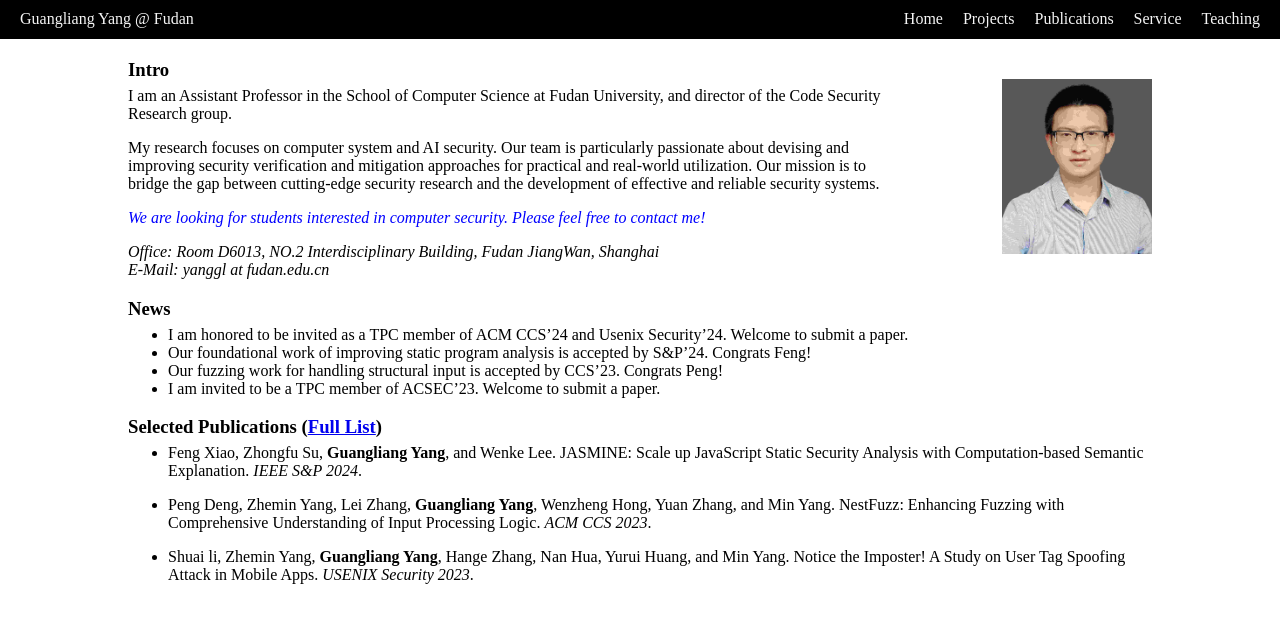
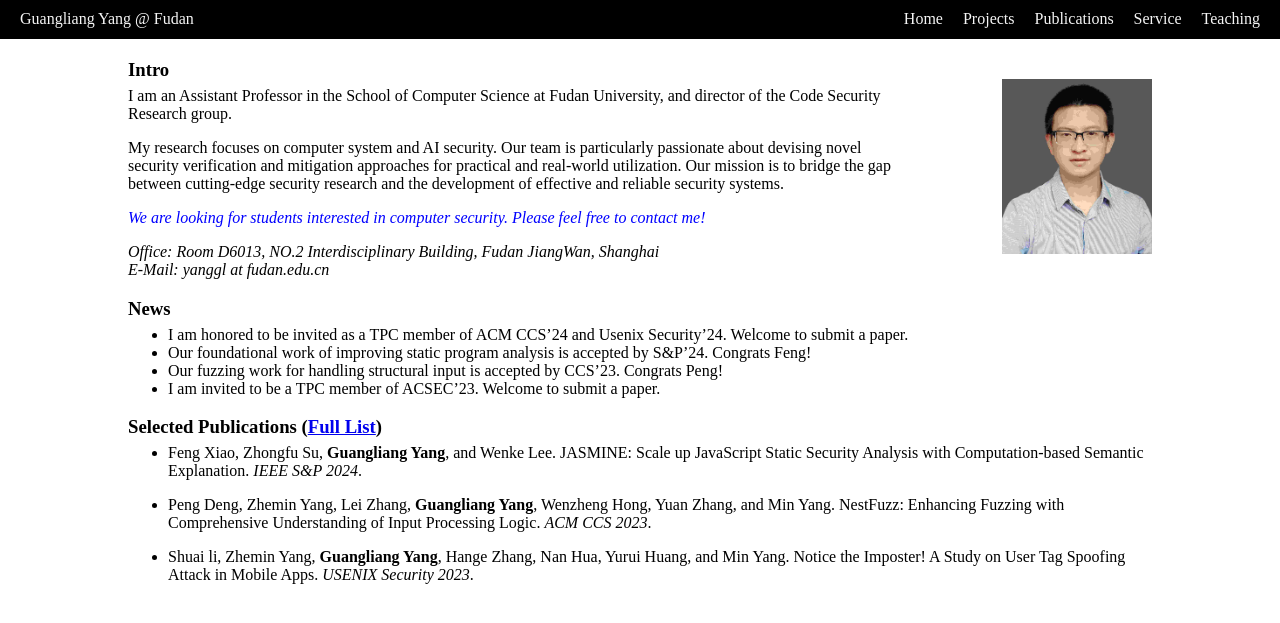
Before and after one commit to yang-guangliang/yang-guangliang.github.io, a Jekyll site: the page built from index.md, in a window 1280 px wide. Shown: the top 623 px of the page. Built offline with Jekyll 4.4.1, drawn with Linux system fonts in a browser that asks for light colours.

Commit message:
Update index.md

```diff
--- a/index.md
+++ b/index.md
@@ -10,7 +10,7 @@ title: home
 
 I am an Assistant Professor in the School of Computer Science at Fudan University, and director of the Code Security Research group.
 
-My research focuses on computer system and AI security. Our team is particularly passionate about devising and improving security verification and mitigation approaches for practical and real-world utilization. Our mission is to bridge the gap between cutting-edge security research and the development of effective and reliable security systems.
+My research focuses on computer system and AI security. Our team is particularly passionate about devising novel security verification and mitigation approaches for practical and real-world utilization. Our mission is to bridge the gap between cutting-edge security research and the development of effective and reliable security systems.
 
 <span style="color:blue">*We are looking for students interested in computer security. Please feel free to contact me!*</span>
 
```
